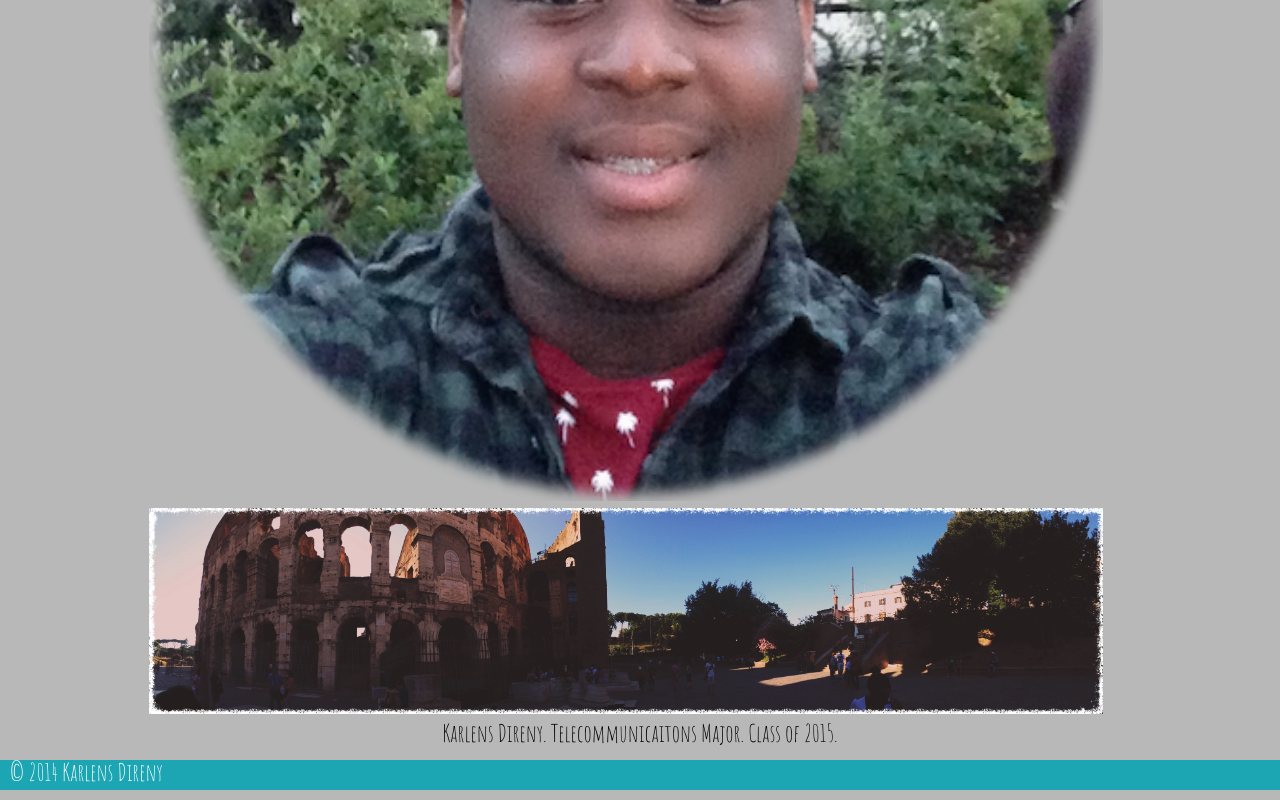
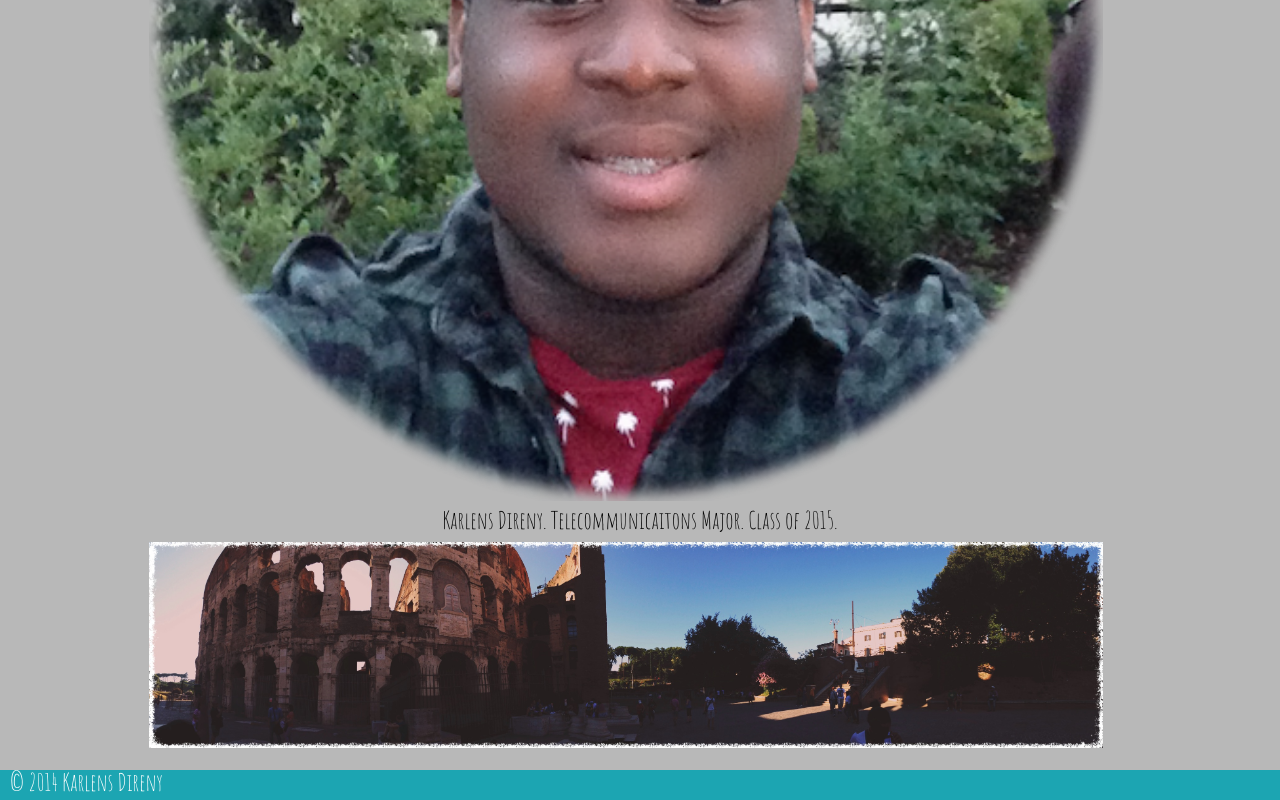
Before and after one commit to direnyk/direnyk.github.io, a plain HTML site: page index.html in a window 1280 px wide. Shown: the part 612-1412 px from the top of the page. Drawn offline with Linux system fonts and the light colour scheme; a web font is replaced by a local one.

Commit message:
restructuring images

```diff
--- a/css/base.css
+++ b/css/base.css
@@ -181,6 +181,13 @@ img {width: 90%;
 
 }
 
+.fourth {
+        max-width: 1060px;
+        margin-left: 11%;
+        max-height: 50%;
+
+}
+
 
 footer {
     clear: both;
--- a/index.html
+++ b/index.html
@@ -43,8 +43,9 @@
 
 
     <section class="banner full">
-         <img src="images/karlens.png" alt= "Karlens Direny" title="Karlens Direny"/>
-        <img src="images/colossieum2.jpg" alt=" Colosseum" title="Roman Colosseum"/> </section>
+        <img src="images/karlens.png" alt= "Karlens Direny" title="Karlens Direny"/> </section>
+
+
 
         <div class="home">
         <p>
@@ -65,6 +66,12 @@
 
         </div>
 
+
+        <section class="banner fourth">
+        <img src="images/colossieum2.jpg" alt=" Colosseum" title="Roman Colosseum"/> </section>
+
+
+
     </article>
 
 
```
